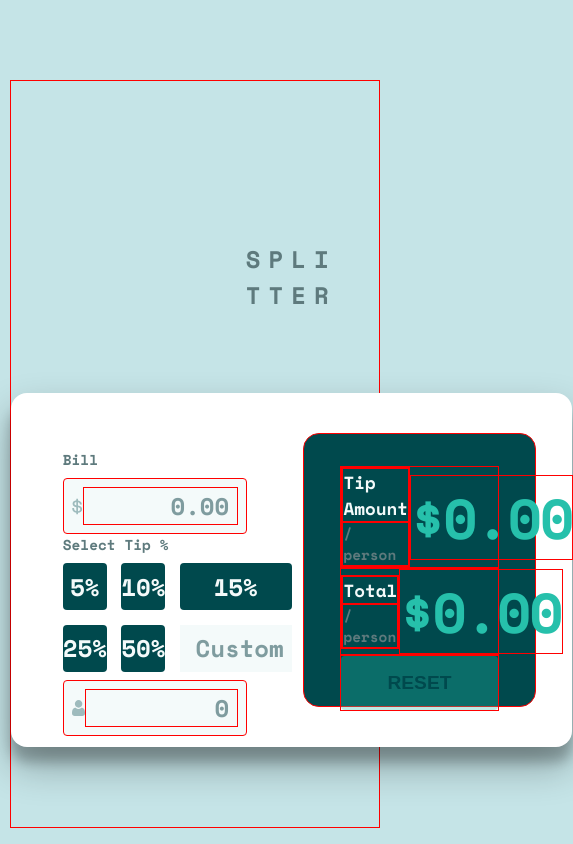
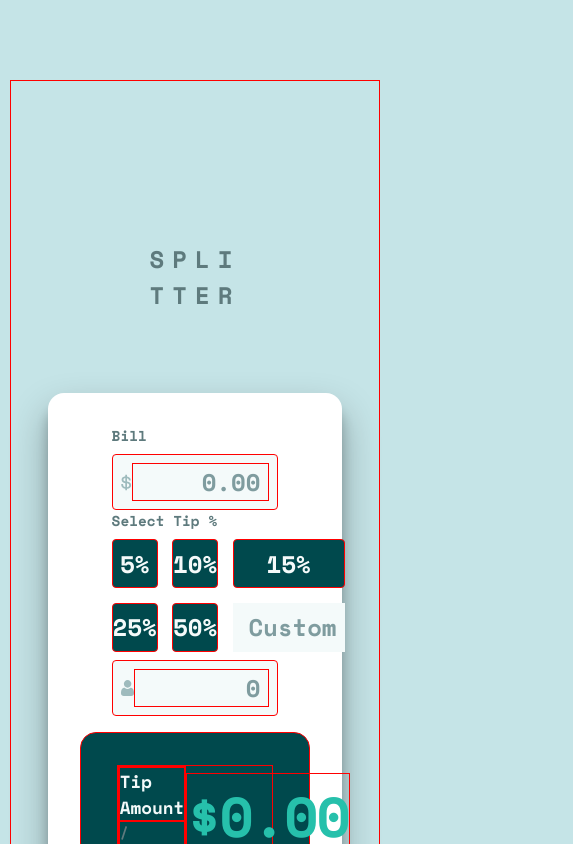
Before and after one commit to Brunno-DaSilva/tip-calculator, a React (Create React App) app: page / in a window 390 px wide. Shown: the top 844 px of the page, 573 px wide, since content can reach past the window. Built offline with nearby package versions, Linux system fonts and the light colour scheme.

Commit message:
FIXED: btn width to use clamps

```diff
--- a/src/Components/Calculator/Calculator.css
+++ b/src/Components/Calculator/Calculator.css
@@ -1,5 +1,5 @@
 .main_calculator {
-  width: clamp(80%, 60rem, 100%);
+  width: clamp(80%, 60rem, 55%);
   height: 42vh;
   display: flex;
   background-color: var(--white);
@@ -7,3 +7,20 @@
   box-shadow: 0 19px 38px rgba(0, 0, 0, 0.3), 0 15px 12px rgba(0, 0, 0, 0.22);
   margin: auto;
 }
+
+@media (max-width: 859px) {
+  .main_calculator {
+    height: 60vh;
+    flex-direction: column;
+    padding: 1rem;
+  }
+
+  .main_calculator__input_value,
+  .main_calculator__result {
+    height: 50vh;
+    width: 100%;
+  }
+  .main_calculator__result {
+    justify-content: center;
+  }
+}
--- a/src/Components/UserInput/UserInput.css
+++ b/src/Components/UserInput/UserInput.css
@@ -156,6 +156,8 @@
   border-radius: 0.25rem;
   padding: 0.35rem 0;
   transition: var(--transition-4s);
+  border: 1px solid red;
+  width: clamp(100%, 6rem, 100%);
 }
 .tip__select--label:hover {
   cursor: pointer;
```
